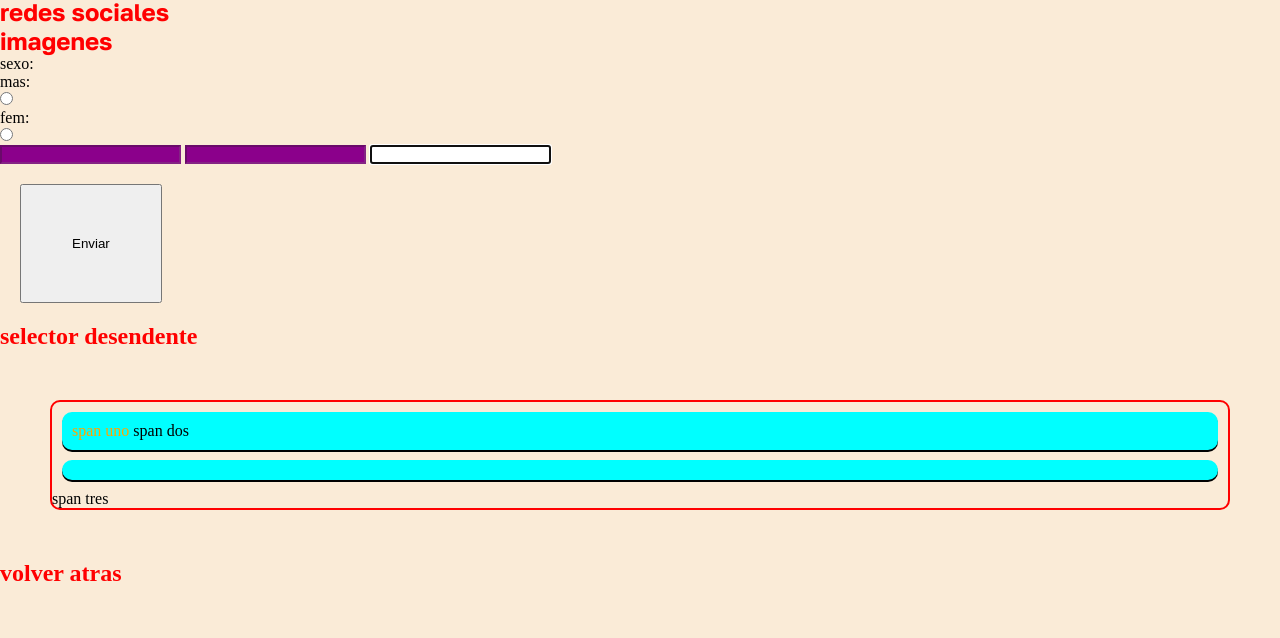
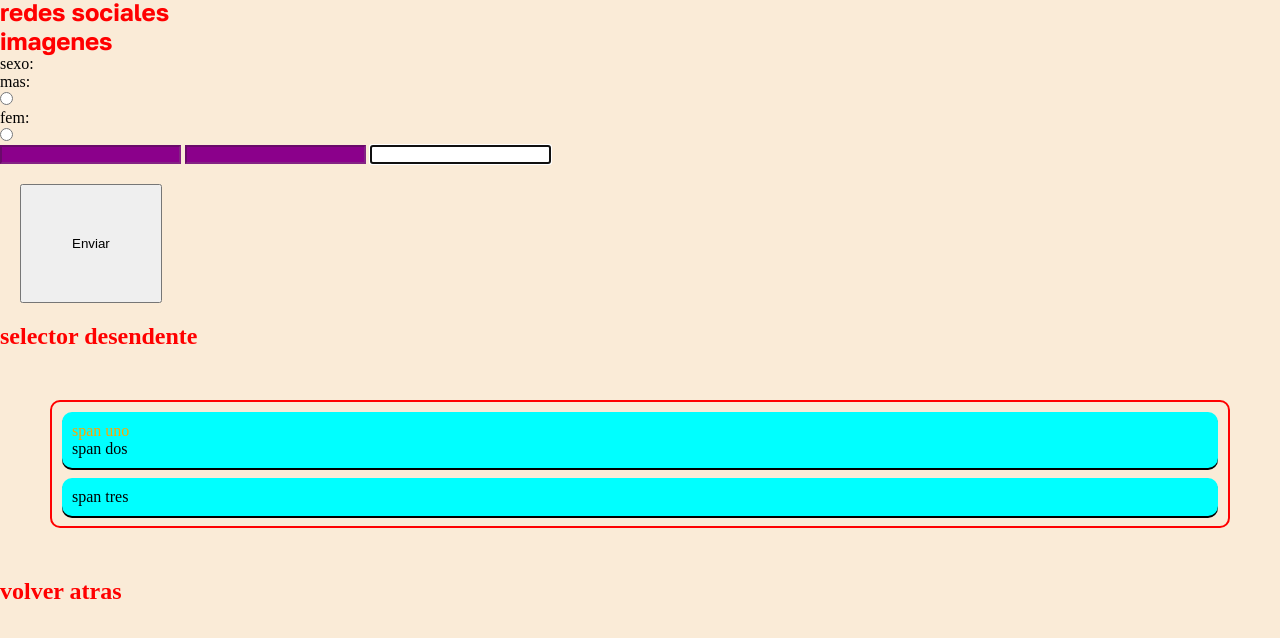
Before and after one commit to yohanorlan2112/taller, a plain HTML site: page html/estilo.html in a window 1280 px wide. Shown: the part 70-708 px from the top of the page. Drawn offline with Linux system fonts and the light colour scheme.

Commit message:
corrigir

```diff
--- a/html/estilo.html
+++ b/html/estilo.html
@@ -31,11 +31,12 @@
     <h2>selector desendente</h2>
     <div id="papa">
         <div class="hermanos">
-            <span id="nh_uno" class="nieto hijo">span uno</span>
+            <span id="nh_uno" class="nieto hijo">span uno</span><br>
             <span id="nh_dos" class="nieto hijo">span dos</span>
         </div>
-        <div class="hermanos"></div>
+    <div class="hermanos">
           <span id="texto" class="nieto hijo">span tres</span>
+    </div>
     </div>
     <a href="../index.html"><h2>volver atras</h2></a>
 </body>
```
